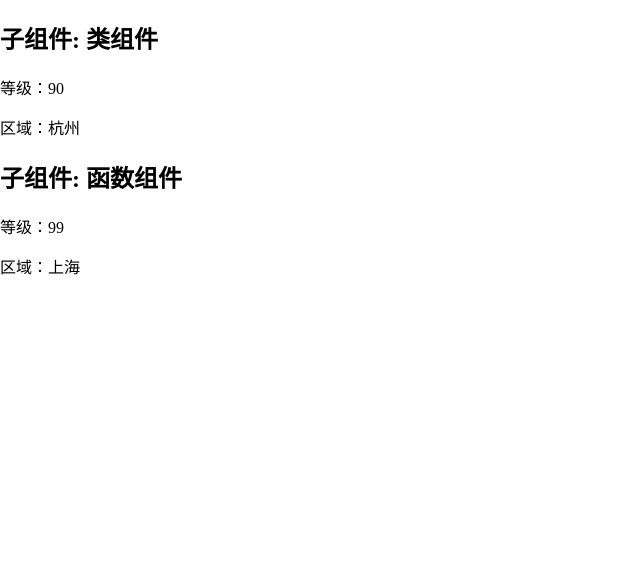
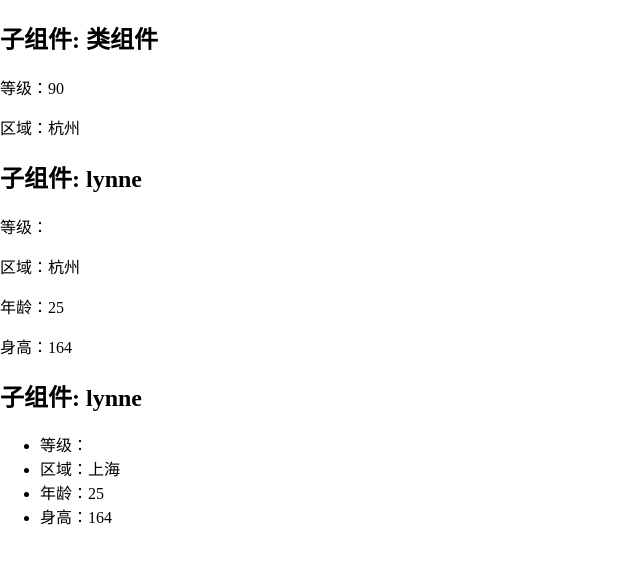
Before and after one commit to Lynn-zuo/learning-with-coding, a React app in the folder React/react-npm/: page / in a window 1280 px wide. Shown: the top 564 px of the page, without its empty margins (0-640 px from the left). Built offline with nearby package versions, Linux system fonts and the light colour scheme.

Commit message:
feat: 高阶组件增强props-共享context

```diff
--- a/React/react-npm/src/10-component-HOC/App.js
+++ b/React/react-npm/src/10-component-HOC/App.js
@@ -1,13 +1,18 @@
 import React, { PureComponent } from 'react'
 import SubComponent1 from './SubComponent-define.js'
-import SubComponent2 from './SubComponent-enhanceProps.js'
+import SubComponent2, { SubComponent3 } from './SubComponent-enhanceProps.js'
+
+import { InfoContext } from './withInfoContext.js'
 
 export default class App extends PureComponent {
   render() {
     return (
       <div>
-        <SubComponent1 name='类组件' level={90} region='杭州' />
-        <SubComponent2 name='函数组件' level={99} />
+        <SubComponent1 name='类组件' level={90} />
+        <InfoContext.Provider value={{ name: 'lynne', age: 25, height: 164 }}>
+            <SubComponent2 region='杭州' />
+            <SubComponent3 region='上海' />
+        </InfoContext.Provider>
       </div>
     )
   }
--- a/React/react-npm/src/10-component-HOC/SubComponent-define.js
+++ b/React/react-npm/src/10-component-HOC/SubComponent-define.js
@@ -18,8 +18,8 @@ function enhanceComponent(Component) {
     // return class NewComponent extends PureComponent {
     // return class extends PureComponent { // 省略后，16版本为父组件名PureComponent，18版本为Anonymous
     class NewComponent extends PureComponent { // 省略后，16版本为父组件名PureComponent，18版本为Anonymous
-        render() {
-            return <SubComponent {...this.props} />
+        render() { // 应用一: 增强props
+            return <SubComponent {...this.props} region='杭州' />
         }
     }
     NewComponent.displayName = 'Wrap' // devtools展示组件名为Wrap
--- a/React/react-npm/src/10-component-HOC/SubComponent-enhanceProps.js
+++ b/React/react-npm/src/10-component-HOC/SubComponent-enhanceProps.js
@@ -1,30 +1,54 @@
 import React, { PureComponent } from 'react'
+import { InfoContext } from './withInfoContext.js'
 
 class SubComponent extends PureComponent {
   render() {
-    const { name, level, region } = this.props
+    const { name, level, region, age, height } = this.props
     return (
       <div>
         <h2>子组件: {name}</h2>
         <p>等级：{ level }</p>
         <p>区域：{ region }</p>
+        <p>年龄：{ age }</p>
+        <p>身高：{ height }</p>
       </div>
     )
   }
 }
 
-// 高阶组件定义方式 -- 类组件
-function enhanceComponent(Component) {
-    class NewComponent extends PureComponent {
-        render() { // 应用一: 增强props
-            return <SubComponent {...this.props} region='上海' />
-        }
-    }
-    NewComponent.displayName = 'Wrap' // devtools展示组件名为Wrap
-    return NewComponent
+class SubComponent_3 extends PureComponent {
+  render() {
+    const { name, level, region, age, height } = this.props
+    return (
+      <div>
+        <h2>子组件: {name}</h2>
+        <ul>
+          <li>等级：{ level }</li>
+          <li>区域：{ region }</li>
+          <li>年龄：{ age }</li>
+          <li>身高：{ height }</li>
+        </ul>
+      </div>
+    )
+  }
 }
 
+// 高阶组件共享context增强props
+function withInfo(WrapComponent) {
+  return props => {
+    return (
+      <InfoContext.Consumer>
+        {
+          info => {
+            return <WrapComponent {...props} {...info} />
+          }
+        }
+      </InfoContext.Consumer>
+    )
+  }
+}
 
-const EnhanceComponent = enhanceComponent(SubComponent)
+const EnhanceComponent = withInfo(SubComponent)
+export const SubComponent3 = withInfo(SubComponent_3)
 
 export default EnhanceComponent
--- /dev/null
+++ b/React/react-npm/src/10-component-HOC/withInfoContext.js
@@ -0,0 +1,8 @@
+import { createContext } from "react"
+
+// 创建Context对象
+export const InfoContext = createContext({
+    name: '默认',
+    level: -1,
+    区域: '中国'
+})
```
